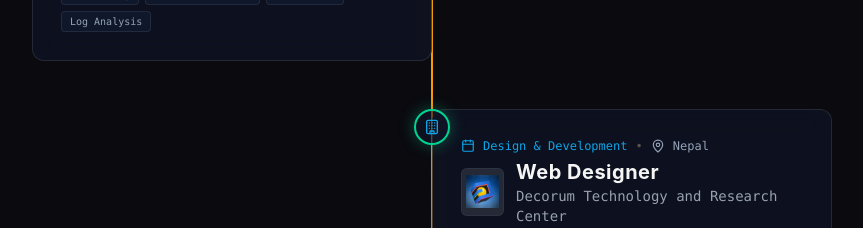
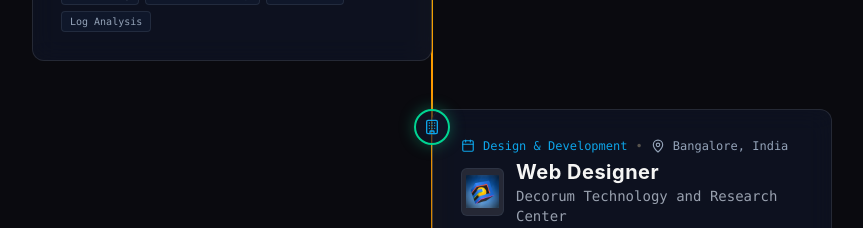
Before and after one commit to thedipeshdkl/Website, a React (Vite) app: page / in a window 1280 px wide. Shown: the part 4480-4708 px from the top of the page, without its empty margins (208-1071 px from the left). Built offline with nearby package versions, Linux system fonts and the light colour scheme.

Commit message:
Update location for Decorum Technology

```diff
--- a/src/data/portfolioData.ts
+++ b/src/data/portfolioData.ts
@@ -314,7 +314,7 @@ export const EXPERIENCES: ExperienceItem[] = [
     id: "decorum-tech",
     title: "Web Designer",
     organization: "Decorum Technology and Research Center",
-    location: "Nepal",
+    location: "Bangalore, India",
     duration: "Design & Development",
     focusArea: "Web Design & Frontend Development",
     responsibilities: [
```
